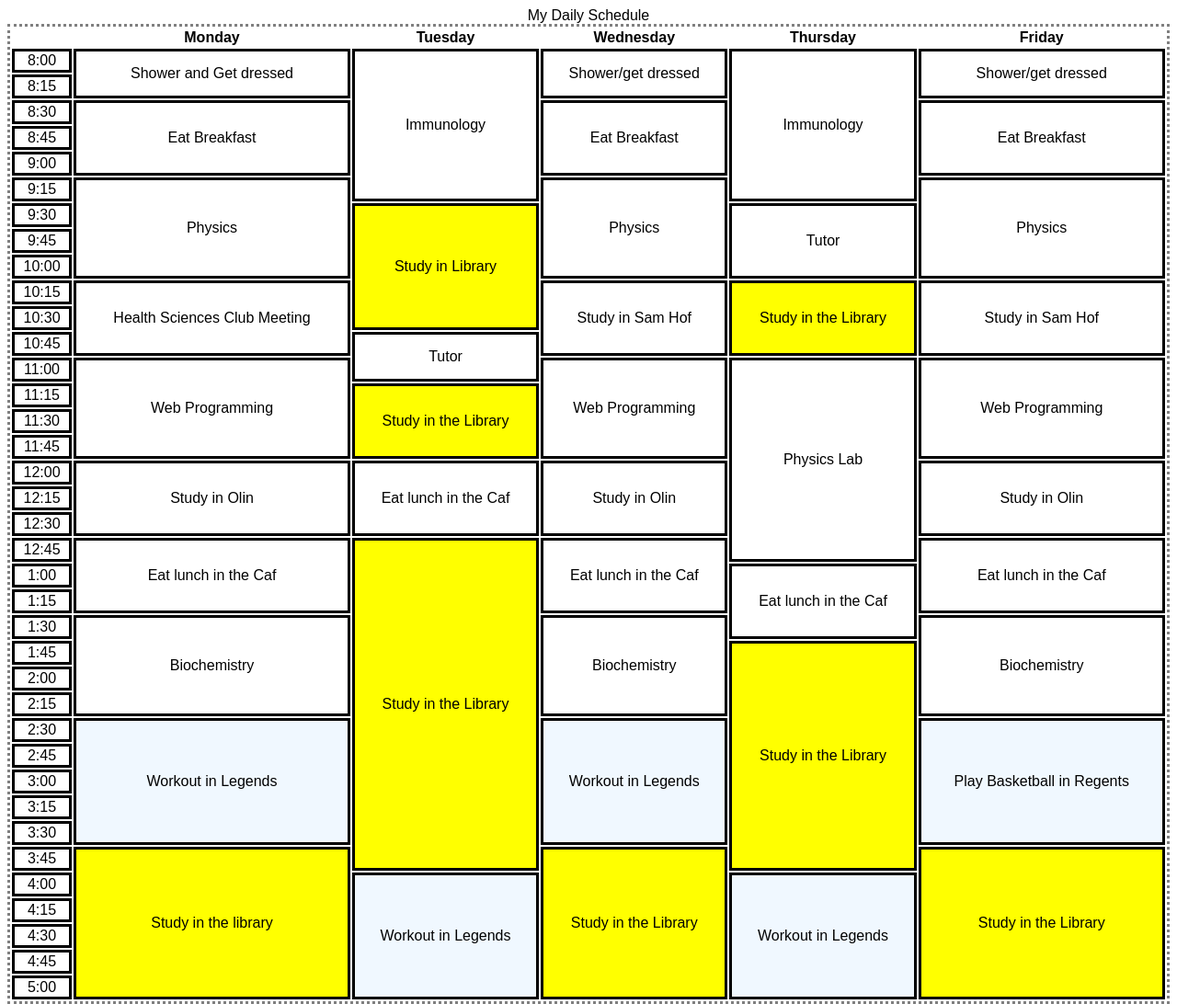
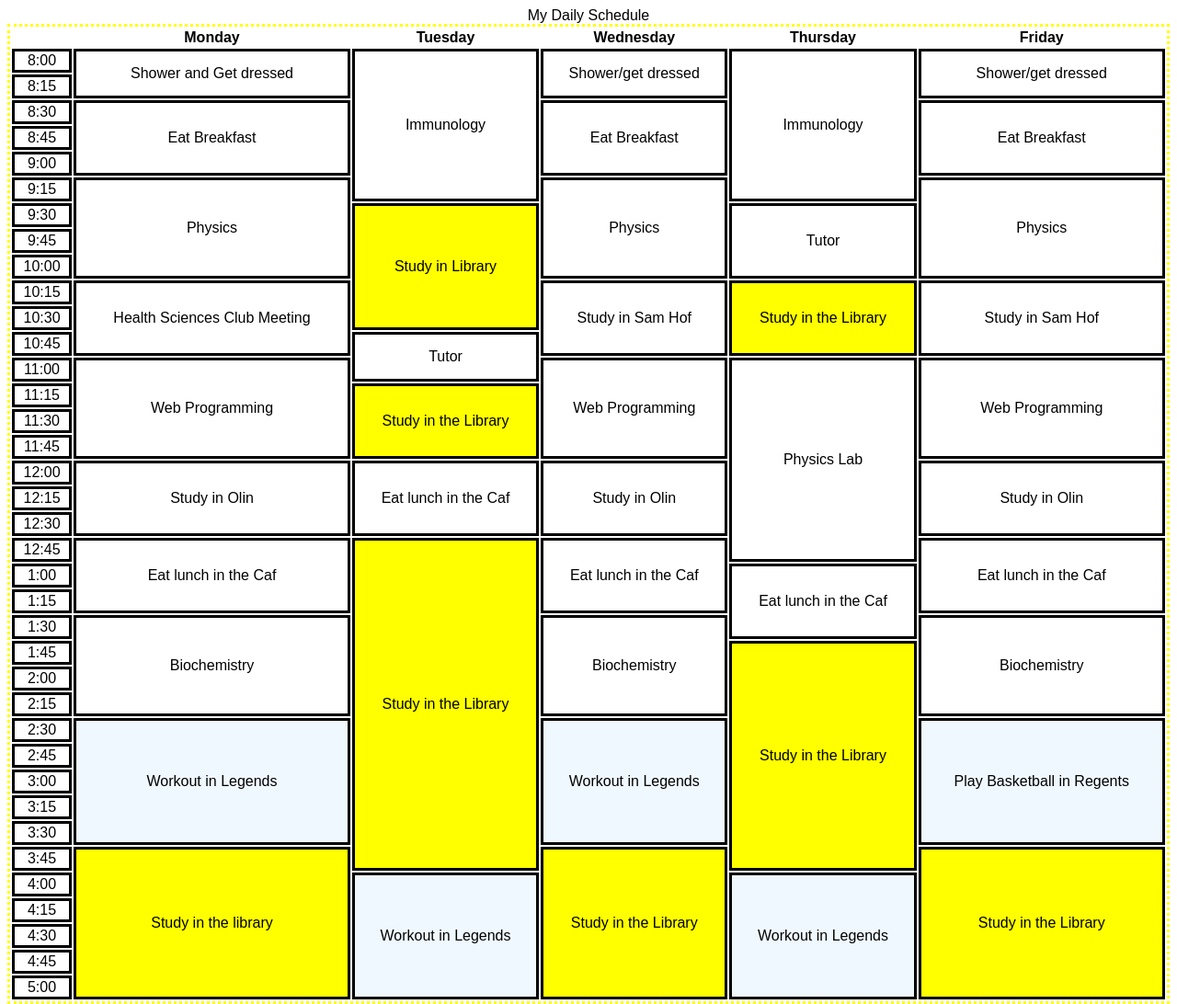
Before and after one commit to stovda01/stovda01.github.io, a plain HTML site: page weeklyschedule.html in a window 1280 px wide. Shown: the whole page at 92% size. Drawn offline with Linux system fonts and the light colour scheme.

Commit message:
Update tablestyle.css

```diff
--- a/tablestyle.css
+++ b/tablestyle.css
@@ -3,6 +3,7 @@ table {
       border-style: dotted;
       cellspacing: 1;
       font-family: fantasy;
+      border-color: yellow;
     }
 td {
       text-align: center;
```
